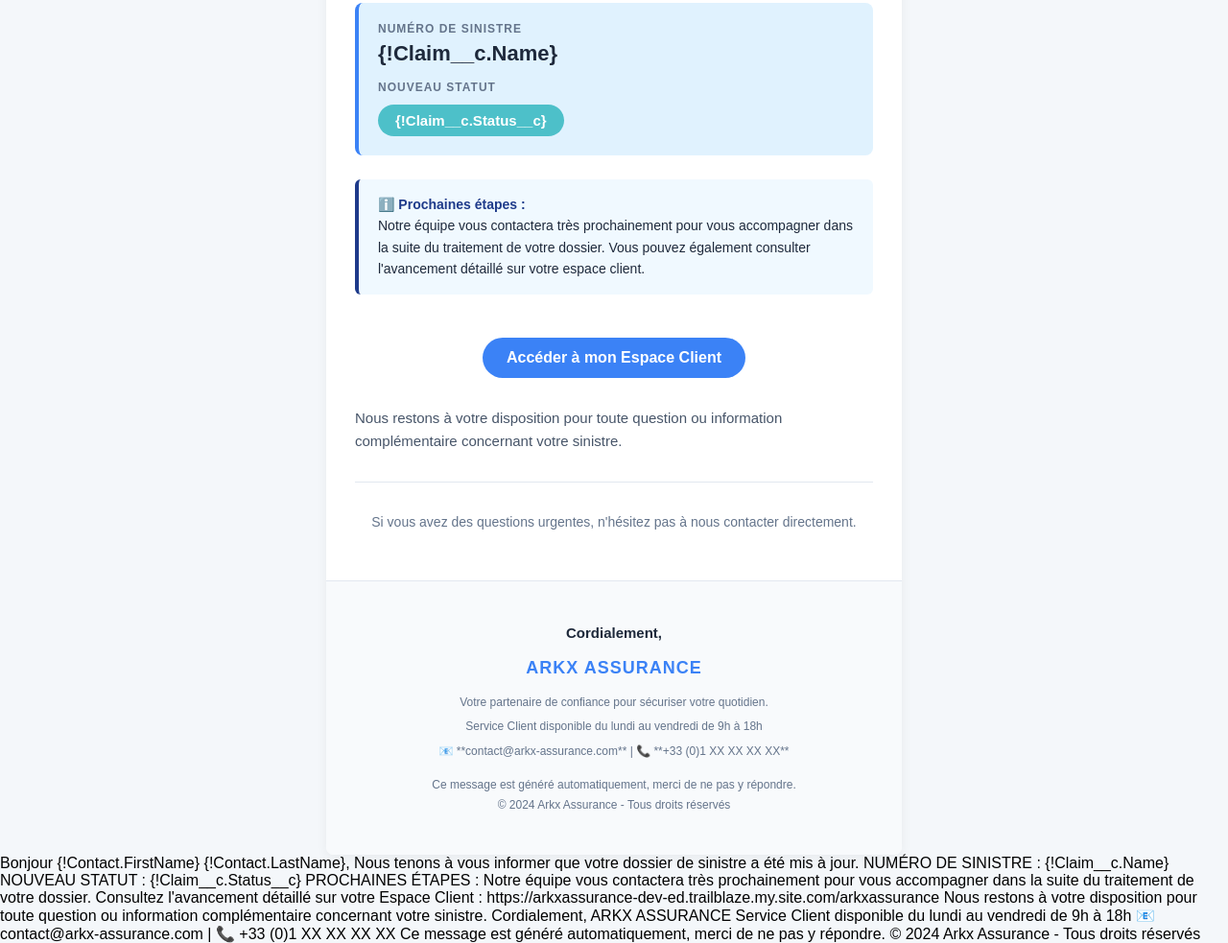
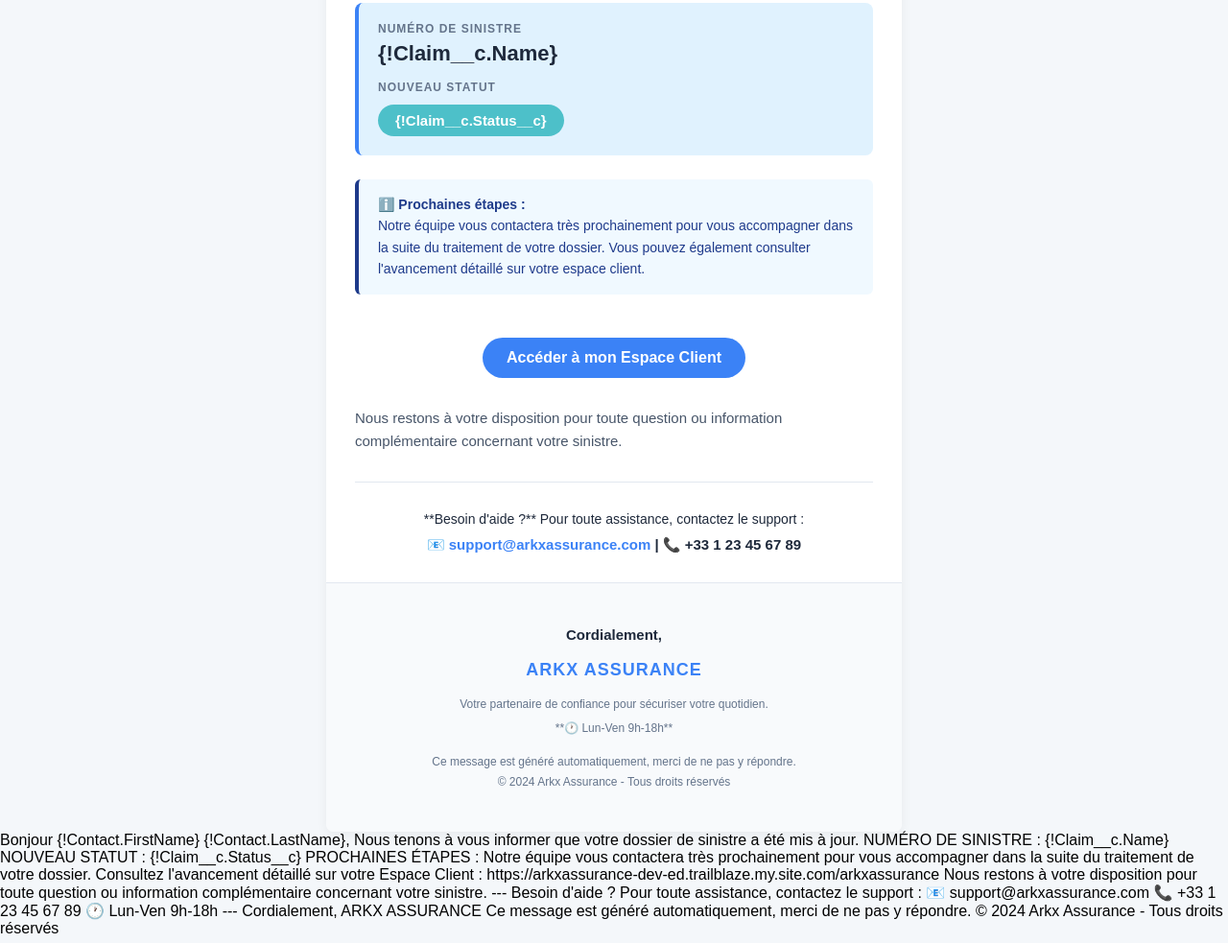
Before and after one commit to abdelhadisdedek-droid/template_email_arkassurance, a plain HTML site: page index.html in a window 1280 px wide. Shown: the part 357-1340 px from the top of the page at 96% size. Drawn offline with Linux system fonts and the light colour scheme.

Commit message:
Update index.html

```diff
--- a/index.html
+++ b/index.html
@@ -36,7 +36,7 @@
             text-align: center;
         }
         .logo-img {
-            max-width: 80px; /* Taille appropriée pour le bouclier/logo */
+            max-width: 80px;
             height: auto;
             display: block;
             margin: 0 auto 15px;
@@ -113,7 +113,7 @@
         }
         .info-box p {
             margin: 0;
-            color: #1e293b;
+            color: #1e3a8b;
             font-size: 14px;
             line-height: 1.6;
         }
@@ -155,11 +155,25 @@
         .contact-info p {
              margin: 5px 0;
         }
+        .support-info {
+            margin-top: 20px;
+            font-size: 13px;
+            color: #1e293b;
+        }
+        .support-info strong {
+            color: #1e3a8a;
+            font-size: 14px;
+        }
+        .support-info a {
+            color: #3b82f6;
+            text-decoration: none;
+            font-weight: bold;
+        }
 
         /* Lien de l'espace client (CTA) */
         .cta-button {
             display: inline-block;
-            background-color: #3b82f6; /* Bleu principal pour le bouton */
+            background-color: #3b82f6;
             color: #ffffff !important;
             text-decoration: none;
             padding: 12px 25px;
@@ -167,7 +181,6 @@
             font-weight: bold;
             font-size: 16px;
             margin-top: 15px;
-            /* Styles pour Outlook */
             mso-padding-alt: 0;
             mso-border-alt: 1px solid #3b82f6;
         }
@@ -218,9 +231,15 @@
 
             <div class="divider"></div>
 
-            <p class="message" style="font-size: 14px; color: #64748b; text-align: center;">
-                Si vous avez des questions urgentes, n'hésitez pas à nous contacter directement.
-            </p>
+            <div class="support-info" style="text-align: center;">
+                <p style="margin: 0 0 10px 0; font-size: 14px;">
+                    **Besoin d'aide ?** Pour toute assistance, contactez le support :
+                </p>
+                <p style="margin: 0; font-weight: bold; font-size: 15px;">
+                    📧 <a href="mailto:support@arkxassurance.com">support@arkxassurance.com</a> | 📞 +33 1 23 45 67 89
+                </p>
+            </div>
+
         </div>
 
         <div class="footer">
@@ -229,8 +248,7 @@
 
             <div class="contact-info">
                 <p>Votre partenaire de confiance pour sécuriser votre quotidien.</p>
-                <p>Service Client disponible du lundi au vendredi de 9h à 18h</p>
-                <p style="margin-top: 0;">📧 **contact@arkx-assurance.com** | 📞 **+33 (0)1 XX XX XX XX**</p>
+                <p>**🕐 Lun-Ven 9h-18h**</p>
             </div>
 
             <p class="footer-text">
@@ -257,11 +275,16 @@
 
 Nous restons à votre disposition pour toute question ou information complémentaire concernant votre sinistre.
 
+---
+Besoin d'aide ?
+Pour toute assistance, contactez le support :
+📧 support@arkxassurance.com
+📞 +33 1 23 45 67 89
+🕐 Lun-Ven 9h-18h
+---
+
 Cordialement,
 ARKX ASSURANCE
-
-Service Client disponible du lundi au vendredi de 9h à 18h
-📧 contact@arkx-assurance.com | 📞 +33 (0)1 XX XX XX XX
 
 Ce message est généré automatiquement, merci de ne pas y répondre.
 © 2024 Arkx Assurance - Tous droits réservés
```
